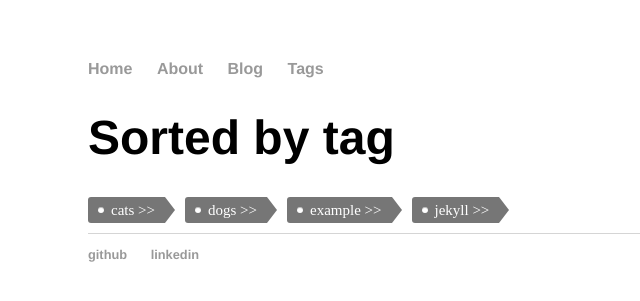
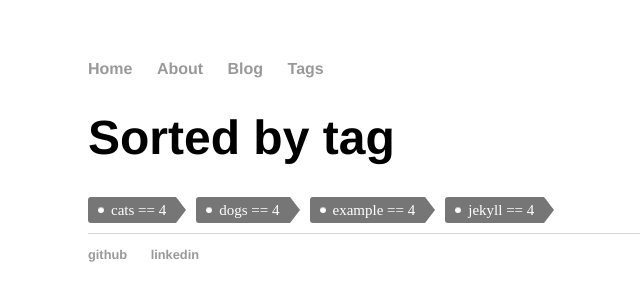
Before and after one commit to nbobhate/nbobhate.github.io, a Jekyll site: the page built from tags/index.html, in a window 1280 px wide. Shown: the top 301 px of the page, without its empty margins (104-744 px from the left). Built offline with Jekyll 4.4.1, drawn with Linux system fonts in a browser that asks for light colours.

Commit message:
Update index.html

```diff
--- a/tags/index.html
+++ b/tags/index.html
@@ -21,8 +21,7 @@ title: Sorted by tag
       {% capture this_word %}{{ tag_words[item] }}{% endcapture %}
       <li>
         <a href="#{{ this_word | cgi_escape }}" class="tag">
-          {{ this_word }} >> {{ site.tags[this_word].size }}
-          <!--span>({{ site.tags[this_word].size }})</span-->
+          {{ this_word }} == {{ site.tags.size }}
         </a>
       </li>
     {% endunless %}
```
